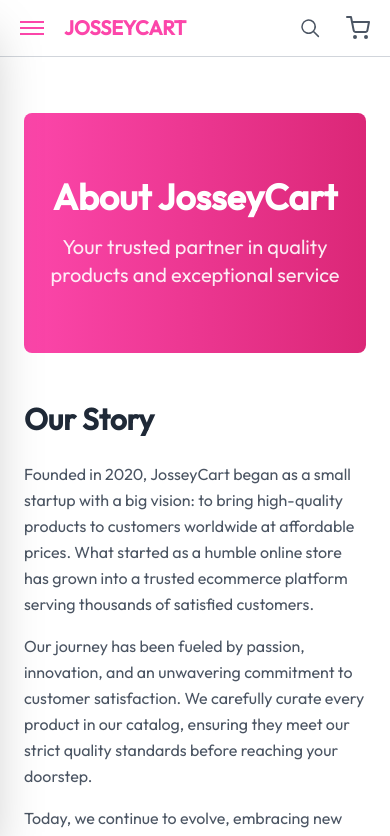
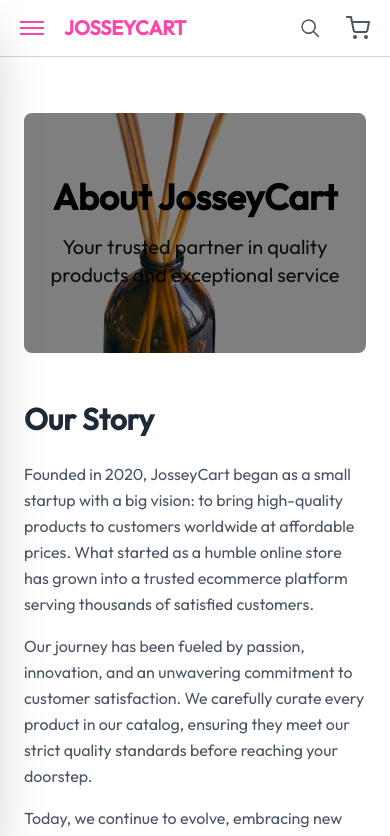
Before and after one commit to josseycodes1/single-seller-ecommerce-site, a Next.js app: page /about in a window 390 px wide. Shown: the top 836 px of the page. Built offline with nearby package versions, Linux system fonts and the light colour scheme; no server answers.

Commit message:
about page

```diff
--- a/app/about/page.jsx
+++ b/app/about/page.jsx
@@ -34,8 +34,21 @@ const AboutUs = () => {
       <Navbar />
       <div className="px-6 md:px-16 lg:px-32 pt-14">
         {/* Hero Section */}
-        <div className="bg-gradient-to-r from-josseypink2 to-josseypink1 text-white py-16 rounded-lg mb-12">
-          <div className="max-w-4xl mx-auto text-center">
+              <div className="relative py-16 rounded-lg mb-12 overflow-hidden">
+        {/* Background Image with Next.js Image component */}
+        <div className="absolute inset-0">
+          <Image
+            src="/diffuser12.png"
+            alt="JosseyCart background"
+            fill
+            className="object-cover"
+            priority
+          />
+          {/* Dark overlay for better text readability */}
+          <div className="absolute inset-0 bg-black bg-opacity-50"></div>
+        </div>
+
+        <div className="relative max-w-4xl mx-auto text-center z-10">
           <h1 className="text-4xl md:text-5xl font-bold mb-4">
             About JosseyCart
           </h1>
--- a/app/contact/page.jsx
+++ b/app/contact/page.jsx
@@ -61,12 +61,29 @@ const ContactUs = () => {
       <Navbar />
       <div className="px-6 md:px-16 lg:px-32 pt-14">
         {/* Hero Section */}
-        <div className="bg-gradient-to-r from-josseypink2 to-josseypink1 text-white py-16 rounded-lg mb-12">
-          <div className="max-w-4xl mx-auto text-center">
-            <h1 className="text-4xl md:text-5xl font-bold mb-4">Contact Us</h1>
-            <p className="text-xl opacity-90">We're here to help! Get in touch with us</p>
-          </div>
-        </div>
+        <div className="relative py-16 rounded-lg mb-12 overflow-hidden">
+      {/* Background Image with Next.js Image component */}
+      <div className="absolute inset-0">
+        <Image
+          src="/diffuser12.png"
+          alt="JosseyCart background"
+          fill
+          className="object-cover"
+          priority
+        />
+        {/* Dark overlay for better text readability */}
+        <div className="absolute inset-0 bg-black bg-opacity-50"></div>
+      </div>
+
+      <div className="relative max-w-4xl mx-auto text-center z-10">
+        <h1 className="text-4xl md:text-5xl font-bold mb-4">
+          About JosseyCart
+        </h1>
+        <p className="text-xl opacity-90">
+          Your trusted partner in quality products and exceptional service
+        </p>
+      </div>
+    </div>
 
         <div className="max-w-6xl mx-auto mb-16">
           <div className="grid grid-cols-1 lg:grid-cols-2 gap-12">
```
Lines whose indentation alone changed are shown as unchanged.
